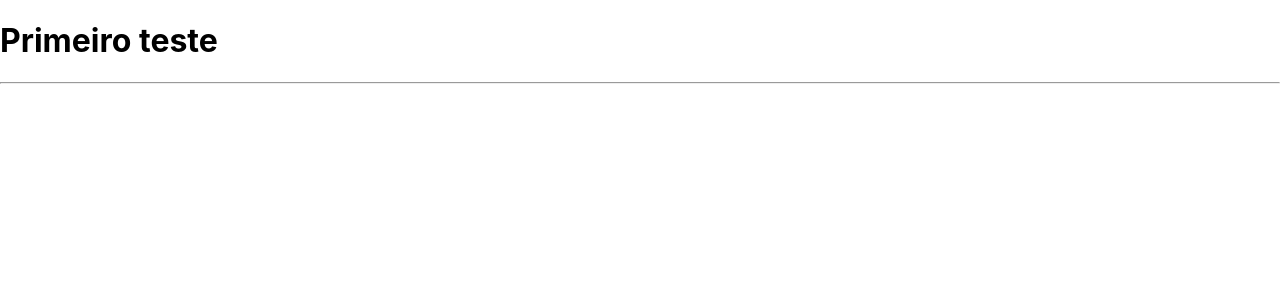
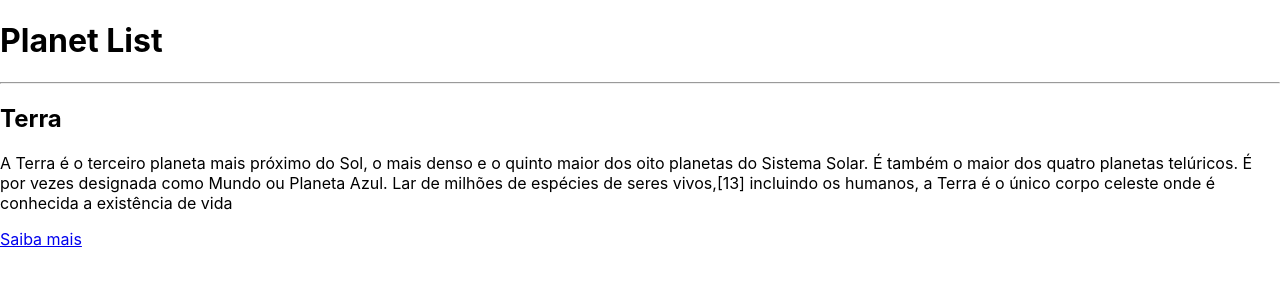
Before and after one commit to oyuriramalho/OneBitCode, a React (Create React App) app in the folder React/exercise-app/: page / in a window 1280 px wide. Shown: the top 300 px of the page. Built offline with nearby package versions, Linux system fonts and the light colour scheme.

Commit message:
creating React Component with props

```diff
--- a/React/exercise-app/src/App.js
+++ b/React/exercise-app/src/App.js
@@ -1,10 +1,14 @@
-
+import Planet from "./components/planet"
 function App() {
   return (
     <div>
-      <h1>Primeiro teste</h1>
+      <h1>Planet List</h1>
       <hr></hr>
-
+      <Planet
+      name="Terra"
+      description="A Terra é o terceiro planeta mais próximo do Sol, o mais denso e o quinto maior dos oito planetas do Sistema Solar. É também o maior dos quatro planetas telúricos. É por vezes designada como Mundo ou Planeta Azul. Lar de milhões de espécies de seres vivos,[13] incluindo os humanos, a Terra é o único corpo celeste onde é conhecida a existência de vida"
+      links="https://pt.wikipedia.org/wiki/Terra"
+      ></Planet>
     </div>
   );
 }
--- /dev/null
+++ b/React/exercise-app/src/components/planet.js
@@ -0,0 +1,14 @@
+import { Fragment } from 'react'
+
+const Planet = props => {
+  return(
+  <Fragment>
+    <h2>{props.name}</h2>
+    <p>{props.description}</p>
+    <a href={props.links}>Saiba mais</a>
+    <br></br>
+  </Fragment>
+)
+}
+
+export default Planet
--- a/React/exercise-app/src/components/planetlist.js
+++ /dev/null
@@ -1 +0,0 @@
-import {Fragment} from 'react'
```
